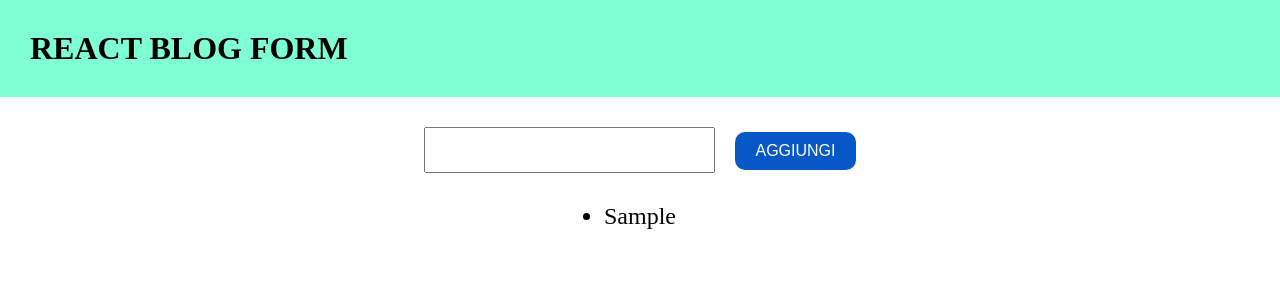
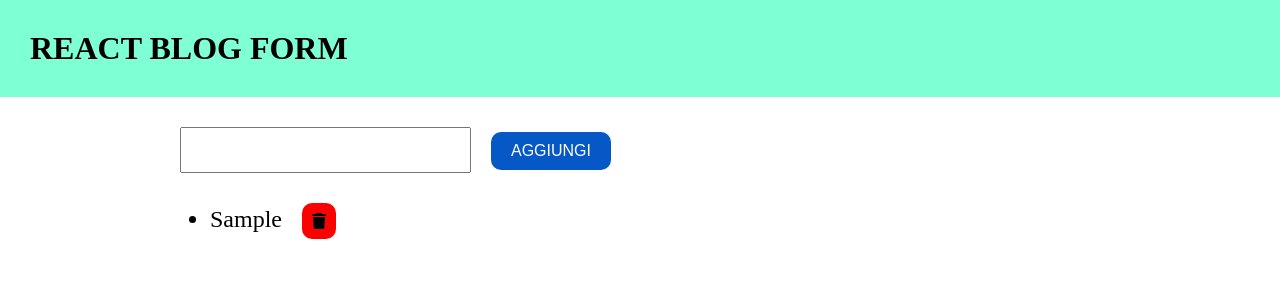
Before and after one commit to GemelliAngelo/react-form, a React (Vite) app: page / in a window 1280 px wide. Both pictures are taken after typing "Sample" into the empty fields and a click on the button "AGGIUNGI". Shown: the top 300 px of the page. Built offline with nearby package versions, Linux system fonts and the light colour scheme.

Commit message:
add icons +style

```diff
--- a/src/App.jsx
+++ b/src/App.jsx
@@ -44,6 +44,7 @@ function App() {
                 {posts.map((post) => (
                   <li className="titles-list-item" key={post.name}>
                     {post.name}
+                    <i className="fa-solid fa-trash"></i>
                   </li>
                 ))}
               </ul>
--- a/src/assets/css/index.css
+++ b/src/assets/css/index.css
@@ -18,7 +18,6 @@ header {
 .d-flex {
   display: flex;
   flex-direction: column;
-  align-items: center;
   padding: 30px;
 }
 
@@ -41,3 +40,12 @@ header {
 .titles-list-item {
   font-size: 1.5rem;
 }
+
+.fa-solid.fa-trash {
+  margin-left: 20px;
+  cursor: pointer;
+  background-color: red;
+  padding: 10px;
+  border-radius: 10px;
+  font-size: 1rem;
+}
```
